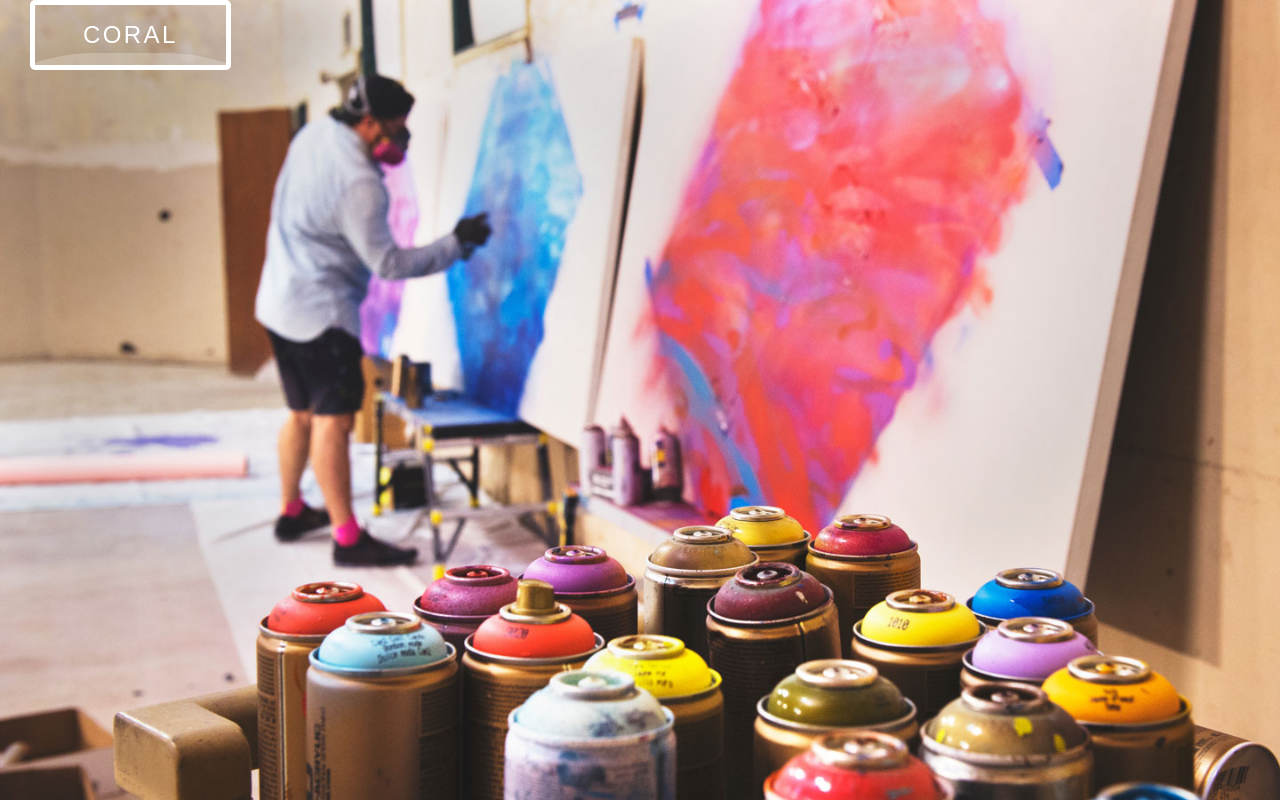
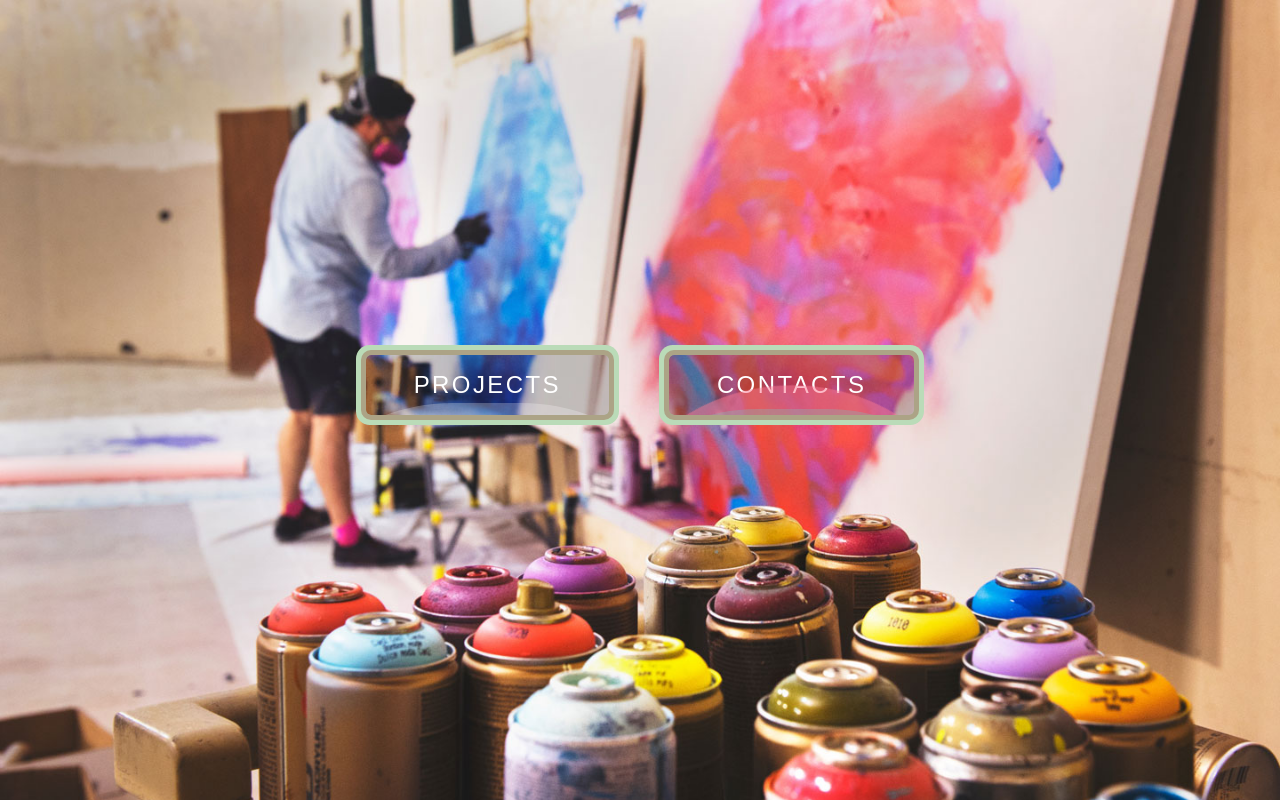
Before and after one commit to lMakDen/platform, a React app: page / in a window 1280 px wide. Built offline with nearby package versions, Linux system fonts and the light colour scheme.

Commit message:
made pretty btns

```diff
--- a/src/buttons/wavesButton/container/index.js
+++ b/src/buttons/wavesButton/container/index.js
@@ -5,11 +5,10 @@ import '../styles/styles.css';
 export default class Button extends Component {
 
     render() {
-        debugger;
         return <div className='btn__group'>
             <div className='btn__Debris'>
                 <button className='btn__button' href='#'>
-                    debris
+                    {this.props.name}
                     <span className='one'></span>
                 </button>
             </div>
--- a/src/buttons/wavesButton2/container/index.js
+++ b/src/buttons/wavesButton2/container/index.js
@@ -8,10 +8,10 @@ export default class Button extends Component {
         return <div className='btn__group'>
             <div className='btn__Debris'>
                 <button className='btn__button' href='#'>
-                    coral
-                    <span className='Coralwave1'></span>
-                    <span className='Coralwave2'></span>
-                    <span className='Coralwave3'></span>
+                    {this.props.name}
+                    <span className='Coralwave1 btn__span'></span>
+                    <span className='Coralwave2 btn__span'></span>
+                    <span className='Coralwave3 btn__span'></span>
                 </button>
             </div>
         </div>
--- a/src/buttons/wavesButton2/styles/styles.css
+++ b/src/buttons/wavesButton2/styles/styles.css
@@ -9,29 +9,8 @@
     margin: 0 30px 30px 30px;
     display: block;
 }
-.btn__Debris .btn__button {
-
-}
-.Coralwave1{
-    position: absolute;
-    content: '';
-    top: 1.5em;
-    left: 50%;
-    width: 20em;
-    height: 20em;
-    opacity: 0.5;
-    background: #fff;
-    margin-left: -10em;
-    border-radius: 42.5%;
-    transform-origin: 50% 50%;
-    animation: wave 5s infinite linear;
-    transition: all 2s ease, top 1.5s ease;
-}
-/*.btn__Debris:hover .Coralwave1 {*/
-    /*background: #ffb733;*/
-    /*animation: smallwave 3s infinite linear;*/
-/*}*/
 .btn__button {
+    background-color: rgba(0,0,0,0.2);
     cursor: pointer;
     outline: none;
     color: #fff;
@@ -43,9 +22,39 @@
     font-size: 1.5em;
     overflow: hidden;
     border-radius: 5px;
-    border: 5px solid #fff;
-    background: transparent;
+    border: none;
+    box-shadow: 0 0 0 5px hsl(45, 19%, 60%), 0 0 0 10px hsl(117, 33%, 79%);
+    /*border: 5px solid #fff;*/
+    /*background: transparent;*/
     transition: all 2s ease;
+}
+.btn__span{
+    position: absolute;
+    content: '';
+    top: 1.75em;
+    left: 50%;
+    width: 20em;
+    height: 20em;
+    margin-left: -10em;
+    border-radius: 42.5%;
+    transform-origin: 50% 50%;
+    transition: all 1s ease, top 1.5s ease;
+}
+.Coralwave1 {
+    background: #ffb733;
+    animation: smallwave 3s infinite linear;
+}
+.Coralwave2 {
+    background: #f97890;
+    animation: smallwave 4s infinite linear;
+}
+.Coralwave3 {
+    background: #4ab3e1;
+    animation: smallwave 5s infinite linear;
+}
+button:hover .btn__span {
+    top: 0.5em;
+    transition: all 1s ease, top 1.5s ease;
 }
 @keyframes wave {
     0% {
@@ -63,3 +72,19 @@
         opacity: 0.8;
     }
 }
+@keyframes smallwave {
+    0% {
+        transform: rotate(0deg) scale(1);
+        opacity: 0.8;
+    }
+
+    50% {
+        transform: rotate(180deg) scale(0.95);
+        opacity: 0.25;
+    }
+
+    100% {
+        transform: rotate(360deg) scale(1);
+        opacity: 0.6;
+    }
+}
--- a/src/contact/containers/index.js
+++ b/src/contact/containers/index.js
@@ -1,12 +1,15 @@
 import React, { Component } from 'react'
-import  Button from '../../buttons/wavesButton2/container/index';
+import  OneWaveButton from '../../buttons/wavesButton/container/index';
+import  ThreeWaveButton from '../../buttons/wavesButton2/container/index';
+
 import '../styles/styles.css';
 
 
 export default class Contact extends Component {
   render() {
     return <div className="contact">
-      <Button/>
+      <OneWaveButton name="Projects"/>
+      <ThreeWaveButton name="Contacts"/>
     </div>
   }
 }
--- a/src/contact/styles/styles.css
+++ b/src/contact/styles/styles.css
@@ -2,4 +2,6 @@
     background-size: cover;
     background-image: url("../../contact/img/bg2.jpg");
     height: 100vh;
+    display: flex;
+    justify-content: center;
 }
```
Also changed, not shown: src/title/containers/index.js (deleted, +0 -9 lines).
